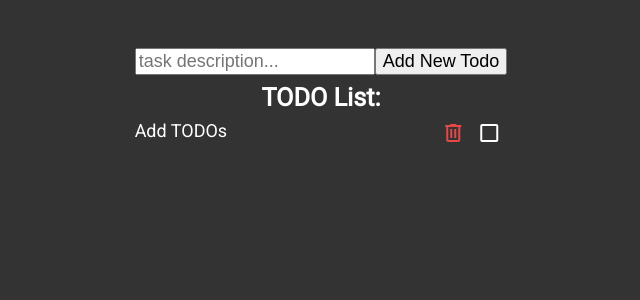
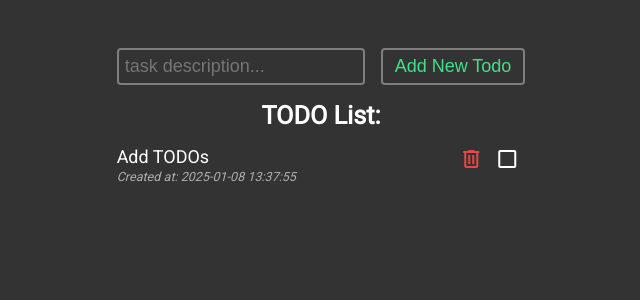
Before and after one commit to mihalyjardiepam/react-todo-app, a React (Vite) app in the folder workspace/frontend/: page / in a window 1280 px wide. Shown: the top 300 px of the page, without its empty margins (319-959 px from the left). Built offline with nearby package versions, Linux system fonts and the light colour scheme.

Commit message:
add styling

```diff
--- a/workspace/frontend/src/App.tsx
+++ b/workspace/frontend/src/App.tsx
@@ -2,8 +2,6 @@ import TodoPage from "./pages/TodoPage";
 
 export function App() {
     return (
-        <>
-            <TodoPage />
-        </>
-    )
+        <TodoPage />
+    );
 }
--- /dev/null
+++ b/workspace/frontend/src/components/AddTodo.scss
@@ -0,0 +1,35 @@
+.add-todo {
+    form {
+        display: grid;
+        grid-template-columns: 1fr auto;
+        width: 100%;
+        gap: 16px;
+    }
+
+    input {
+        transition: border-color .1s ease-in-out;
+        background-color: transparent;
+        color: var(--ui-primary);
+        border: 2px solid var(--ui-secondary);
+        border-radius: 4px;
+        padding: 6px;
+
+        &:focus {
+            outline: none;
+            border-color: var(--primary);
+        }
+    }
+
+    button {
+        transition: border-color .1s ease-in-out;
+        background-color: transparent;
+        color: var(--ui-primary);
+        border: 2px solid var(--ui-secondary);
+        border-radius: 4px;
+        padding: 6px 12px;
+        cursor: pointer;
+        &:hover {
+            border-color: var(--ui-primary);
+        }
+    }
+}
--- a/workspace/frontend/src/components/AddTodo.tsx
+++ b/workspace/frontend/src/components/AddTodo.tsx
@@ -1,4 +1,5 @@
 import { SyntheticEvent, useRef } from "react";
+import "./AddTodo.scss";
 
 interface AddTodoProps {
     onAdd: (task: string) => any; // any: Don't care about return type
@@ -20,7 +21,7 @@ function AddTodo({ onAdd }: AddTodoProps) {
     return (
         <div className="add-todo">
             <form onSubmit={submitTodo}>
-                <input ref={taskInputRef} type="text" name="todo-input" placeholder="task description..." />
+                <input ref={taskInputRef} type="text" autoComplete="off" name="todo-input" placeholder="task description..." />
                 <button onClick={submitTodo}>Add New Todo</button>
             </form>
         </div>
--- a/workspace/frontend/src/components/TodoItem.scss
+++ b/workspace/frontend/src/components/TodoItem.scss
@@ -2,6 +2,11 @@
     display: grid;
     grid-template-columns: 1fr auto;
     gap: 8px;
+
+    &.complete {
+        text-decoration: line-through;
+        color: var(--ui-secondary);
+    }
 
     .todo-list-button {
         background-color: transparent;
@@ -14,8 +19,25 @@
     }
 
     .check-btn {
+        transition: color .1s ease-in-out;
+
         &.status-0 {
             color: var(--fg);
         }
+
+        &.status-1 {
+            color: var(--ui-in-progress)
+        }
+
+        &.status-2 {
+            color: var(--ui-secondary)
+        }
+    }
+
+    .misc-info {
+        font-size: 0.7em;
+        opacity: 0.6;
+        font-style: italic;
+        padding-top: 2px;
     }
 }
--- a/workspace/frontend/src/components/TodoItem.tsx
+++ b/workspace/frontend/src/components/TodoItem.tsx
@@ -1,7 +1,8 @@
-import { Todo } from "../models/Todo";
+import { Todo, TodoStatus } from "../models/Todo";
 import "./TodoItem.scss";
 import MatIcon from "./MatIcon";
 import { MouseEventHandler } from "react";
+import { unixTimestampIntoDate } from "../lib/unix-timestamp-into-date";
 
 export interface TodoItemProps {
     todo: Todo,
@@ -9,21 +10,29 @@ export interface TodoItemProps {
     onDelete?: MouseEventHandler
 }
 
+const StatusIconMap = {
+    [TodoStatus.NotStarted]: "check_box_outline_blank",
+    [TodoStatus.InProgress]: "indeterminate_check_box",
+    [TodoStatus.Done]: "check_box",
+};
+
 function TodoItem({ todo, onChangeState, onDelete }: TodoItemProps) {
+    const { createdAt, id, status, task } = todo;
+
     return (
-        <div className="todo-item">
+        <div className={`todo-item ${status == TodoStatus.Done ? "complete" : ""}`}>
             <div className="description">
-                {todo.task}
+                {task}
                 <div className="misc-info">
-
+                    Created at: {unixTimestampIntoDate(createdAt)}
                 </div>
             </div>
             <div className="status-button-wrapper">
                 <button className="todo-list-button delete-button" onClick={onDelete}>
                     <MatIcon icon="delete" />
                 </button>
-                <button className={`todo-list-button check-btn status-${todo.status}`} onClick={onChangeState}>
-                    <MatIcon icon="check_box_outline_blank" />
+                <button className={`todo-list-button check-btn status-${status}`} onClick={onChangeState}>
+                    <MatIcon icon={StatusIconMap[status]} />
                 </button>
             </div>
         </div>
--- a/workspace/frontend/src/index.scss
+++ b/workspace/frontend/src/index.scss
@@ -2,7 +2,7 @@
 
 :root {
     --ui-primary: rgb(67, 223, 137);
-    --ui-border: #7e7e7e;
+    --ui-secondary: #7e7e7e;
     --ui-in-progress: rgb(216, 179, 15);
     --ui-warn: #e74747;
     --bg: #333;
--- /dev/null
+++ b/workspace/frontend/src/lib/unix-timestamp-into-date.ts
@@ -0,0 +1,14 @@
+import { UnixTimestampMs } from "../models/UnixTimestampMs";
+
+export function unixTimestampIntoDate(timestamp: UnixTimestampMs): string {
+    const date = new Date(timestamp);
+
+    const year = date.getFullYear();
+    const month = (date.getMonth() + 1).toString().padStart(2, "0");
+    const day = date.getDate().toString().padStart(2, "0");
+    const hour = date.getHours().toString().padStart(2, "0");
+    const minutes = date.getMinutes().toString().padStart(2, "0");
+    const seconds = date.getSeconds().toString().padStart(2, "0");
+
+    return `${year}-${month}-${day} ${hour}:${minutes}:${seconds}`;
+}
--- a/workspace/frontend/src/models/Todo.ts
+++ b/workspace/frontend/src/models/Todo.ts
@@ -29,11 +29,6 @@ export interface Todo {
      * Created date timestamp
      */
     createdAt: UnixTimestampMs,
-
-    /**
-     * Deleted date timestamp
-     */
-    deletedAt: UnixTimestampMs | null,
 }
 
 export type CreateTodo = Pick<Todo, "task">;
--- a/workspace/frontend/src/pages/TodoPage.scss
+++ b/workspace/frontend/src/pages/TodoPage.scss
@@ -9,7 +9,7 @@
     max-width: 600px;
     display: flex;
     flex-direction: column;
-    gap: 8px;
+    gap: 16px;
 }
 
 .todo-list-header {
@@ -22,5 +22,11 @@
 .todo-list {
     display: flex;
     flex-direction: column;
-    gap: 6px;
+    gap: 16px;
 }
+
+.no-todos {
+    opacity: 0.6;
+    font-style: italic;
+    text-align: center;
+}
--- a/workspace/frontend/src/pages/TodoPage.tsx
+++ b/workspace/frontend/src/pages/TodoPage.tsx
@@ -20,7 +20,15 @@ function TodoPage() {
     }, []);
 
     async function addTodo(task: string) {
-        console.log(task);
+        if (!todoService) {
+            return;
+        }
+
+        await todoService.addTodo({
+            task
+        });
+
+        setTodos(await todoService.getTodos());
     }
 
     async function changeState(todo: Todo) {
@@ -52,13 +60,17 @@ function TodoPage() {
                 <AddTodo onAdd={addTodo} />
                 <div className="todo-list-header">TODO List:</div>
                 <div className="todo-list">
-                    {todos.map(todo => (
+                    {todos.length > 0 ? todos.map(todo => (
                         <TodoItem
                             todo={todo}
                             key={todo.id}
                             onChangeState={() => changeState(todo)}
                             onDelete={() => deleteTodo(todo)} />
-                    ))}
+                    )) : (
+                        <div className="no-todos">
+                            You have no TODOs
+                        </div>
+                    )}
                 </div>
             </div>
         </div>
--- a/workspace/frontend/src/services/TodoLocalStorageService.ts
+++ b/workspace/frontend/src/services/TodoLocalStorageService.ts
@@ -7,7 +7,6 @@ const TODO_LOCALSTORAGE_KEY = "todos";
 const INITIAL_VALUE: Todo[] = [{
     id: generateId(ID_LENGTH),
     createdAt: new Date().getTime(),
-    deletedAt: null,
     status: TodoStatus.NotStarted,
     task: "Add TODOs"
 }];
@@ -38,7 +37,6 @@ export class TodoLocalStorageService implements TodoService {
         let newTodo: Todo = {
             ...todo,
             createdAt: new Date().getTime(),
-            deletedAt: null,
             id: generateId(ID_LENGTH),
             status: TodoStatus.NotStarted
         }
```
